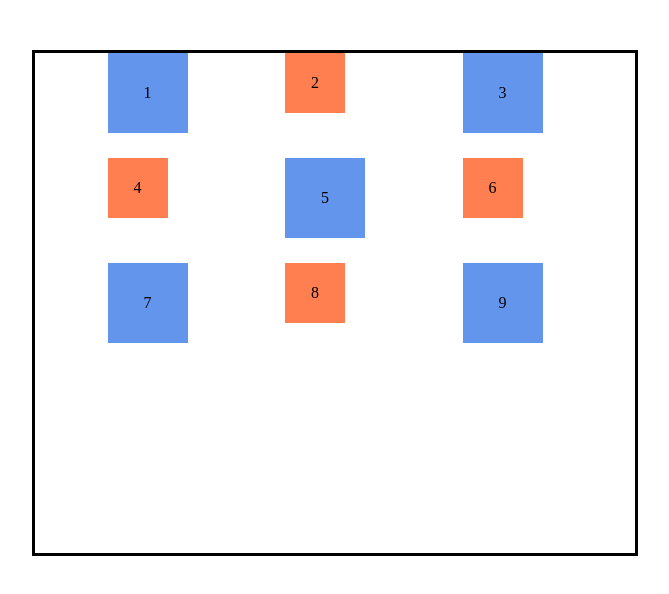
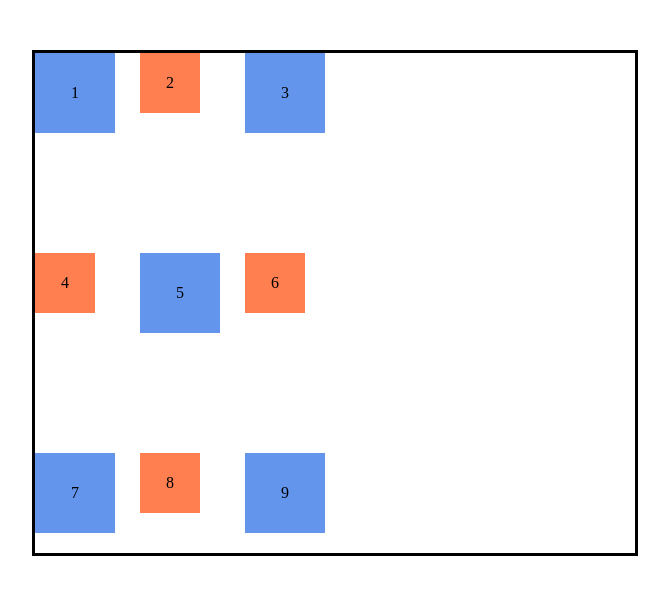
Before and after one commit to zf-programming/css-grid, a plain HTML site: page grid-alignment/index.html in a window 1280 px wide. Shown: the whole page, without its empty margins (305-974 px from the left). Drawn offline with Linux system fonts and the light colour scheme.

Commit message:
Properti align-content

```diff
--- a/grid-alignment/style.css
+++ b/grid-alignment/style.css
@@ -11,14 +11,14 @@ body {
   display: grid;
   grid-template: repeat(3, 100px) / repeat(3, 100px);
   gap: 5px;
-  /* Justify Content */
+  /* align Content */
   /* Posisi Grid dalam suatu container */
-  /* justify-content: start; */
-  /* justify-content: end; */
-  /* justify-content: center; */
-  /* justify-content: space-around; */
-  /* justify-content: space-between; */
-  justify-content: space-evenly;
+  /* align-content: start; */
+  /* align-content: end; */
+  /* align-content: center; */
+  /* align-content: space-around; */
+  align-content: space-between;
+  /* align-content: space-evenly; */
 }
 
 .kotak {
```
